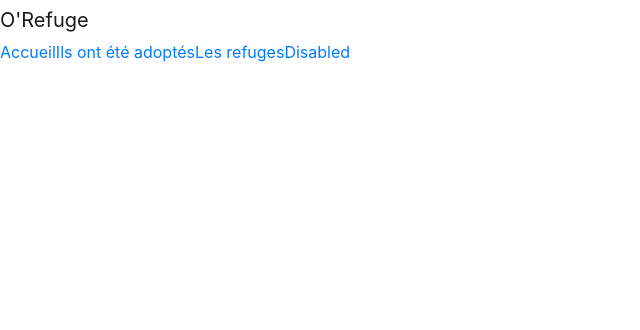
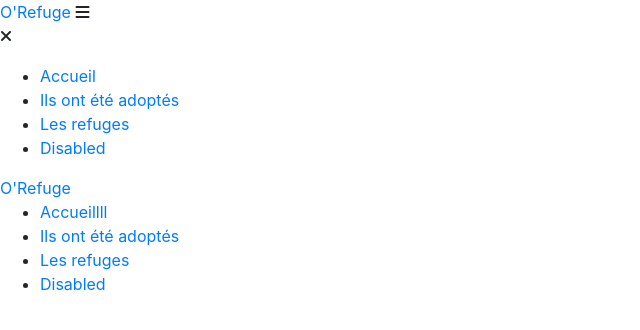
Before and after one commit to FigarolLucie/Projet-Orefuge-Back-Symfony5, a Symfony app: template templates/front/front-home.html.twig in a window 1280 px wide. Shown: the top 330 px of the page, without its empty margins (0-640 px from the left). Run offline with Twig, Linux system fonts and the light colour scheme; the template is opened without the code that fills it, so the values that code supplies are empty; some libraries are stand-ins or nearby versions.

Commit message:
Menu desktop + mobile

```diff
--- a/package.json
+++ b/package.json
@@ -14,5 +14,8 @@
         "dev": "encore dev",
         "watch": "encore dev --watch",
         "build": "encore production --progress"
+    },
+    "dependencies": {
+        "jquery": "^3.5.1"
     }
 }
--- a/templates/front/front-home.html.twig
+++ b/templates/front/front-home.html.twig
@@ -5,15 +5,20 @@
 <div class="wrapper">
   <section class="header">
     <header class="navbar-menu ">
-        <nav class="   navbar-expand-lg navbar-light  navbar-color">
-            <a class="navbar-brand" href="#">O'Refuge</a>
-            <button class="navbar-toggler" type="button" data-toggle="collapse" data-target="#navbarNav" aria-controls="navbarNav" aria-expanded="false" aria-label="Toggle navigation">
-              <span class="navbar-toggler-icon"></span>
-            </button>
-            <div class="collapse navbar-collapse" id="navbarNav">
-              <ul class="navbar-nav">
-                <li class=" active">
-                  <a class="" href="#">Accueil <span class="sr-only">(current)</span></a>
+      {# MENU MOBILE #}
+      <nav class="nav-menu-mobile">
+        <div class="icons">
+          <a class="" href="#">O'Refuge</a>
+          <i class="fa fa-bars " id="icon-menu" aria-hidden="true"></i>
+        </div>
+
+        <div id="nav__item__mobile">
+          <p class="cross-icon-menu">
+            <i class="fa fa-times" id="icon-cross" aria-hidden="true"></i>
+          </p>
+          <ul class="nav__list">
+            <li class=" ">
+              <a class="" href="#">Accueil </a>
             </li>
             <li class="">
               <a class="" href="#">Ils ont été adoptés</a>
@@ -22,7 +27,28 @@
               <a class="" href="#">Les refuges</a>
             </li>
             <li class="">
-                  <a class=" disabled" href="#" tabindex="-1" aria-disabled="true">Disabled</a>
+              <a class=" " href="#">Disabled</a>
+            </li>
+          </ul>
+        </div>
+      </nav>
+      {# MENU DESKTOP #}
+      <nav class="nav-menu-desktop">
+        <div id="nav__item__desktop">
+          <a class="" href="#">O'Refuge</a>
+
+          <ul class="nav__list">
+            <li class=" ">
+              <a class="" href="#">Accueillll </a>
+            </li>
+            <li class="">
+              <a class="" href="#">Ils ont été adoptés</a>
+            </li>
+            <li class="">
+              <a class="" href="#">Les refuges</a>
+            </li>
+            <li class="">
+              <a class=" " href="#">Disabled</a>
             </li>
           </ul>
         </div>
```
Also changed, not shown: assets/css/app.scss (+87 -0 lines), assets/js/app.js (+26 -1 lines), 1 other file. Lines whose indentation alone changed are shown as unchanged.
